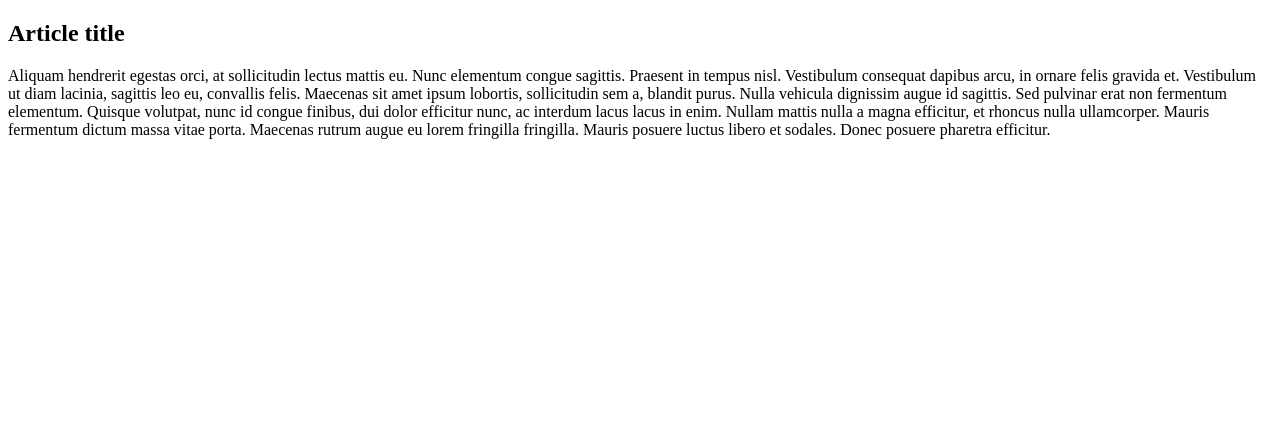
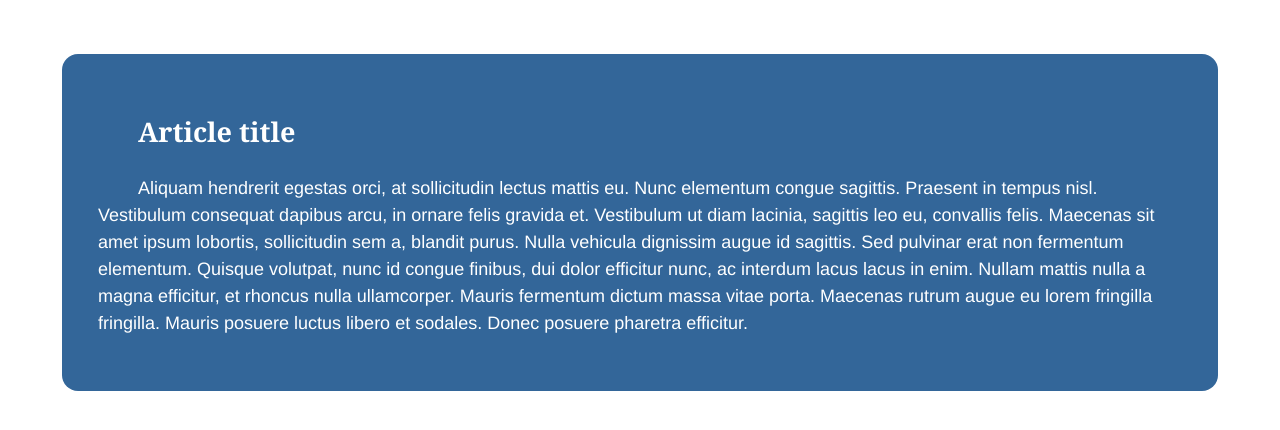
Before and after one commit to art-gi/HTML-CSS, a plain HTML site: page CSS & Typography/06_Contrasting-Colors/contrasting-colors.html in a window 1280 px wide. Drawn offline with Linux system fonts and the light colour scheme.

Commit message:
task Contrasting Colors

```diff
--- a/CSS & Typography/06_Contrasting-Colors/styles.css
+++ b/CSS & Typography/06_Contrasting-Colors/styles.css
@@ -1 +1,18 @@
-/* TODO: style the html */
+body {
+font-family: Helvetica, sans-serif;
+line-height: 1.5;
+font-size: 18px;
+background-color: white;
+}
+article{
+margin: 54px;
+padding: 36px;
+border-radius: 16px;
+color: white;
+text-indent: 40px;
+background-color: rgb(51, 102, 153) ;
+}
+h1 {
+font-family: Georgia, serif;
+
+}
```
Also changed, not shown: CSS & Typography/06_Contrasting-Colors/contrasting-colors.html (+0 -1 lines).
